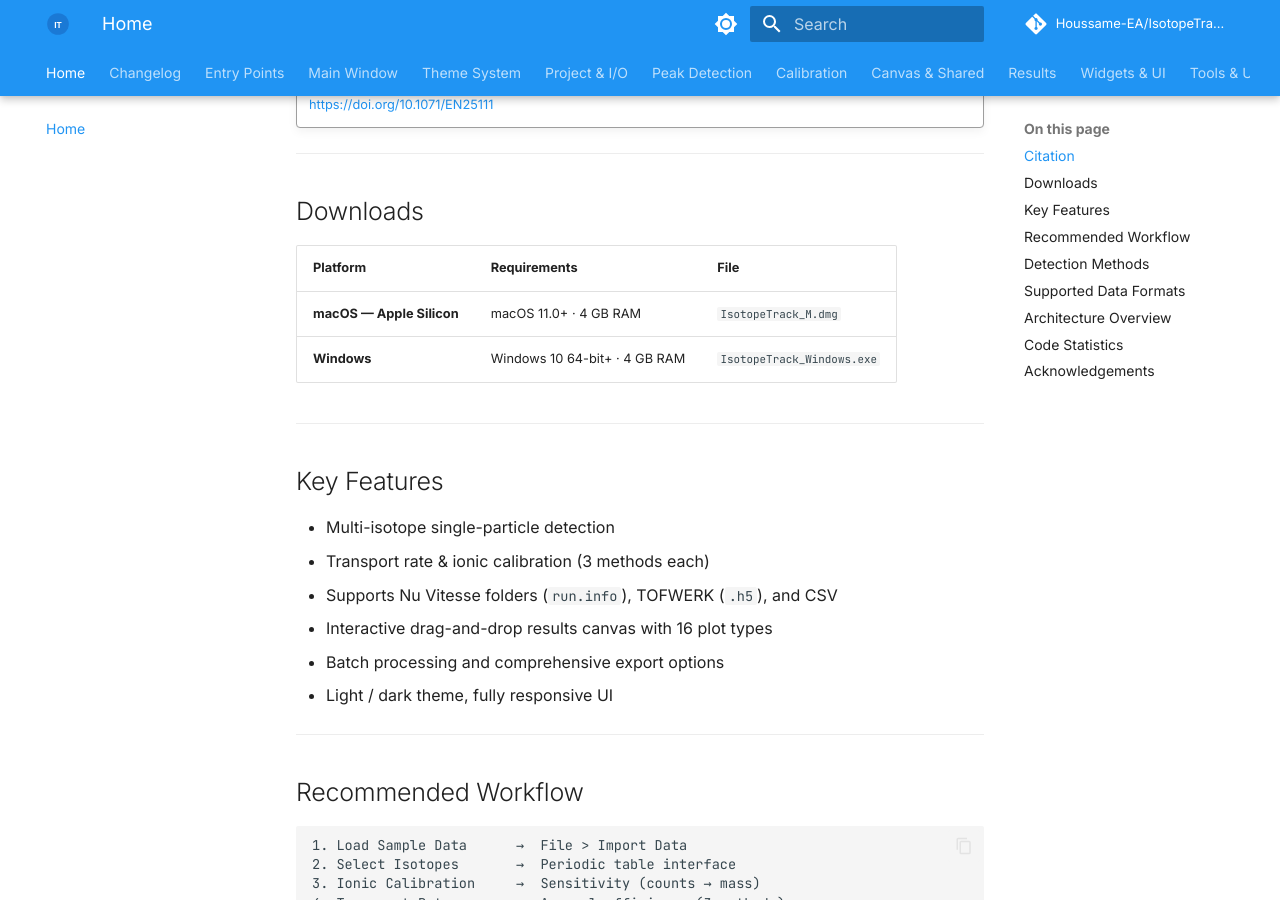
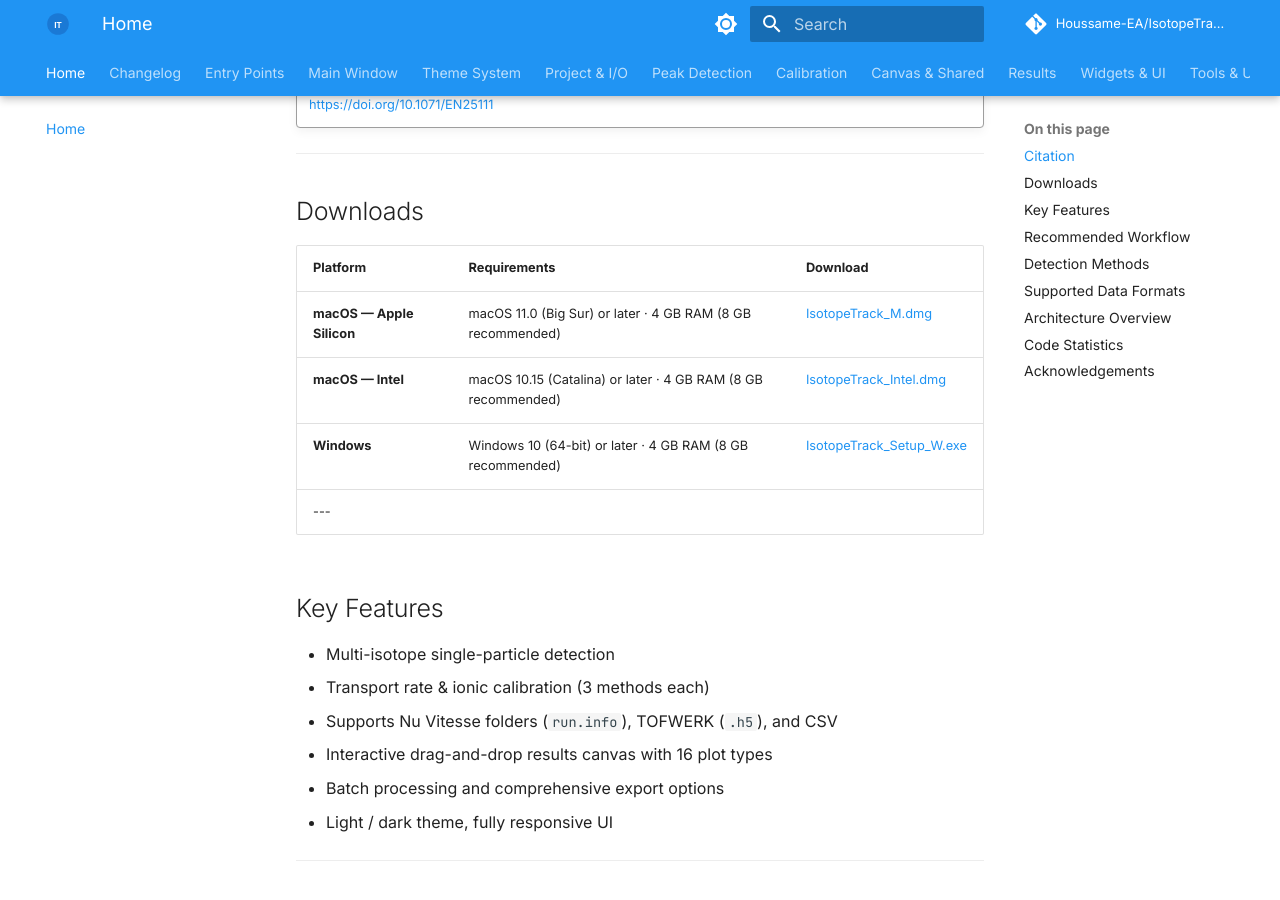
Before and after one commit to Houssame-EA/IsotopeTrack, an MkDocs documentation site: the page built from docs/index.md, in a window 1280 px wide and 900 px high, scrolled down 496 px. Built offline with MkDocs 1.6.1 and Material for MkDocs 9.7.7, drawn with Linux system fonts in a browser that asks for light colours; comment, search, counter and statistics services are not loaded; the version menu is left out.

```diff
--- a/docs/index.md
+++ b/docs/index.md
@@ -22,11 +22,11 @@ If you use IsotopeTrack in your research, please cite:
 
 ## Downloads
 
-| Platform | Requirements | File |
-|----------|-------------|------|
-| **macOS — Apple Silicon** | macOS 11.0+ · 4 GB RAM | `IsotopeTrack_M.dmg` |
-| **Windows** | Windows 10 64-bit+ · 4 GB RAM | `IsotopeTrack_Windows.exe` |
-
+| Platform | Requirements | Download |
+|----------|-------------|----------|
+| **macOS — Apple Silicon** | macOS 11.0 (Big Sur) or later · 4 GB RAM (8 GB recommended) | [IsotopeTrack_M.dmg](https://github.com/Houssame-EA/IsotopeTrack/releases/latest) |
+| **macOS — Intel** | macOS 10.15 (Catalina) or later · 4 GB RAM (8 GB recommended) | [IsotopeTrack_Intel.dmg](https://github.com/Houssame-EA/IsotopeTrack/releases/latest) |
+| **Windows** | Windows 10 (64-bit) or later · 4 GB RAM (8 GB recommended) | [IsotopeTrack_Setup_W.exe](https://github.com/Houssame-EA/IsotopeTrack/releases/latest) |
 ---
 
 ## Key Features
--- a/version.py
+++ b/version.py
@@ -15,8 +15,6 @@ FILES = [
     ("README.md", [
         (r"version-[\d\.]+\-blue\.svg",
          "version-{v}-blue.svg"),
-        (r"IsotopeTrack_Setup_[\d\.]+_W\.exe",
-         "IsotopeTrack_Setup_{v}_W.exe"),
     ]),
 
     # ── docs/index.md ─────────────────────────────────────────────────────────
```
Also changed, not shown: README.md (+2 -2 lines), 2 other files.
